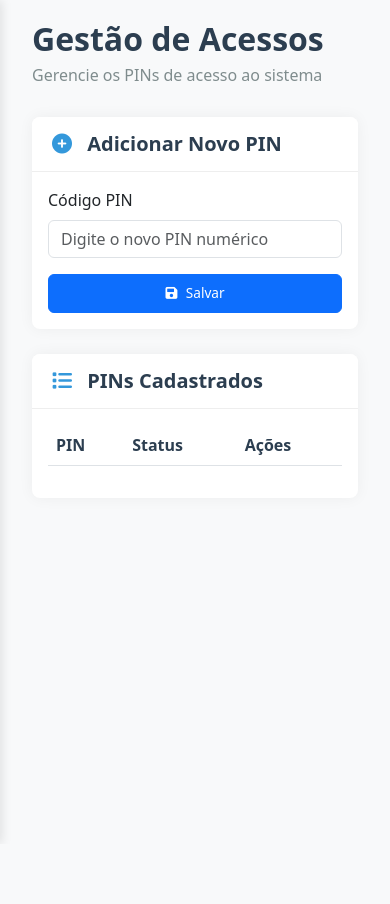
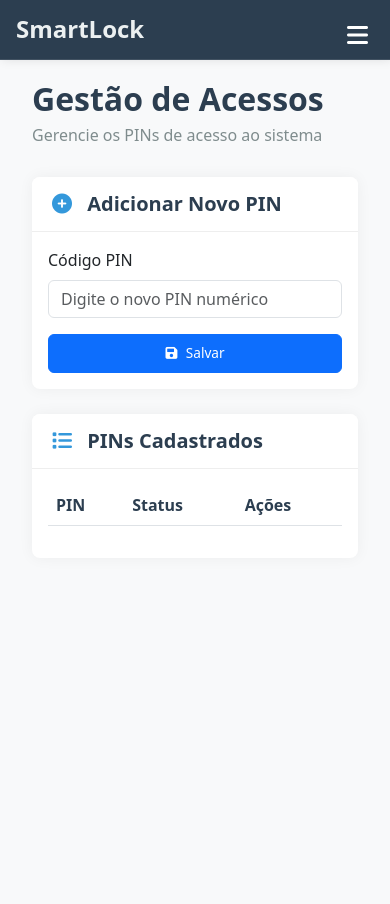
Before and after one commit to Dpinto9/ApiLock, a Flask app: page /painel in a window 390 px wide. Before the commit the page ends 839 px from the top, so only its background shows below. Run offline with Flask 3, Linux system fonts and the light colour scheme; the visitor is signed in with stand-in values (Sample User, id 1); data that the repository does not hold is empty.

Commit message:
nav bar mobile

```diff
--- a/Smart Lock/Static/nav.css
+++ b/Smart Lock/Static/nav.css
@@ -18,6 +18,7 @@
     display: flex;
     flex-direction: column;
     box-shadow: 2px 0 10px rgba(0, 0, 0, 0.1);
+    z-index: 1000;
 }
 
 .logo-container {
@@ -88,3 +89,73 @@
 .logout-btn i {
     margin-right: 8px;
 }
+
+.burger-menu {
+    display: none;
+    background: none;
+    border: none;
+    color: white;
+    font-size: 1.5rem;
+    cursor: pointer;
+    position: absolute;
+    right: 1rem;
+    top: 1rem;
+    z-index: 1001;
+}
+
+@media (max-width: 768px) {
+    .sidebar {
+        position: fixed;
+        width: 100%;
+        height: 60px;
+    }
+
+    .sidebar:not(.expanded) {
+        height: 60px;
+    }
+
+    .sidebar.expanded {
+        height: 100vh;
+    }
+
+    .logo-container {
+        display: flex;
+        justify-content: space-between;
+        align-items: center;
+        width: 100%;
+        height: 60px;
+        padding: 1rem;
+        background-color: var(--primary-color);
+    }
+
+    .nav-menu {
+        display: none;
+        width: 100%;
+        padding-top: 0;
+    }
+
+    .sidebar.expanded .nav-menu {
+        display: block;
+        opacity: 1;
+    }
+
+    .logout-container {
+        display: none;
+        padding: 1rem;
+    }
+
+    .sidebar.expanded .logout-container {
+        display: block;
+        opacity: 1;
+    }
+
+    .burger-menu {
+        display: block;
+    }
+
+    main {
+        margin-top: 60px;
+        margin-left: 0;
+        width: 100%;
+    }
+}
--- a/Smart Lock/Static/painel.css
+++ b/Smart Lock/Static/painel.css
@@ -82,7 +82,6 @@
     }
 
     .sidebar {
-        transform: translateX(-100%);
         transition: transform 0.3s;
         z-index: 1000;
     }
--- a/Smart Lock/Templates/login.html
+++ b/Smart Lock/Templates/login.html
@@ -2,7 +2,7 @@
 <html lang="pt">
 <head>
     <meta charset="UTF-8">
-    <title>Área Administrativa</title>
+    <title>Área Administrativa - SmartLock</title>
     <meta name="viewport" content="width=device-width initial-scale=1.0">
     <link rel="stylesheet" href="/static/login.css">
     <link rel="icon" type="image/x-icon" href="{{ url_for('static', filename='favicon.ico') }}">
@@ -10,6 +10,7 @@
 </head>
 <body>
     <div class="login-container">
+        <img src="{{ url_for('static', filename='favicon.ico') }}" alt="SmartLock" width="30" height="30" class="me-2">
         <h1>Área Administrativa</h1>
         <form method="POST">
             <label for="token">Token de Acesso</label>
--- a/Smart Lock/Templates/nav.html
+++ b/Smart Lock/Templates/nav.html
@@ -1,8 +1,11 @@
 <nav class="sidebar">
     <div class="logo-container">
         <h2>SmartLock</h2>
+        <button class="burger-menu" id="burgerMenu">
+            <i class="fas fa-bars"></i>
+        </button>
     </div>
-    <ul class="nav-menu">
+    <ul class="nav-menu" id="navMenu">
         <li><a href="/painel" class="active"><i class="fas fa-lock"></i> Gestão de Acessos</a></li>
         <li><a href="/qrcode"><i class="fas fa-qrcode"></i> QR Code Base</a></li>
         <li><a href="/historico"><i class="fas fa-history"></i> Histórico</a></li>
@@ -16,16 +19,27 @@
 </nav>
 
 <script>
-    // Get current path from window location
+    // Active page highlight code remains the same
     const currentPath = window.location.pathname;
-
-    // Remove any previous active classes
     document.querySelectorAll('.nav-menu a').forEach(link => {
         link.classList.remove('active');
-
-        // Add active class if href matches current path
         if (link.getAttribute('href') === currentPath) {
             link.classList.add('active');
         }
     });
+
+    // Burger menu toggle functionality
+    const burgerMenu = document.getElementById('burgerMenu');
+    const sidebar = document.querySelector('.sidebar');
+    const navMenu = document.getElementById('navMenu');
+    const logoutContainer = document.querySelector('.logout-container');
+
+    burgerMenu.addEventListener('click', () => {
+        sidebar.classList.toggle('expanded');
+        navMenu.classList.toggle('active');
+        logoutContainer.classList.toggle('active');
+        burgerMenu.innerHTML = sidebar.classList.contains('expanded')
+            ? '<i class="fas fa-times"></i>'
+            : '<i class="fas fa-bars"></i>';
+    });
 </script>
```
